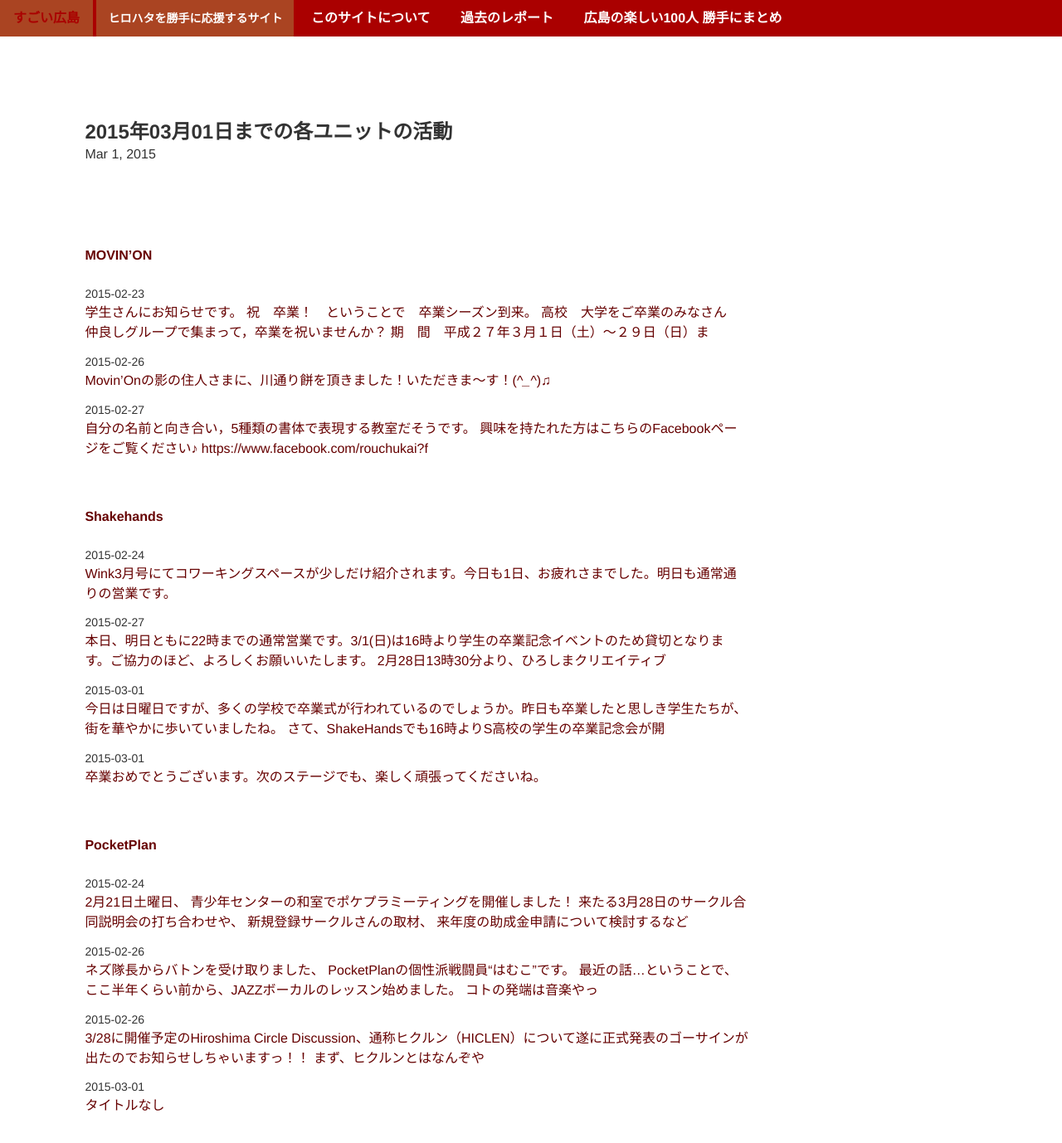
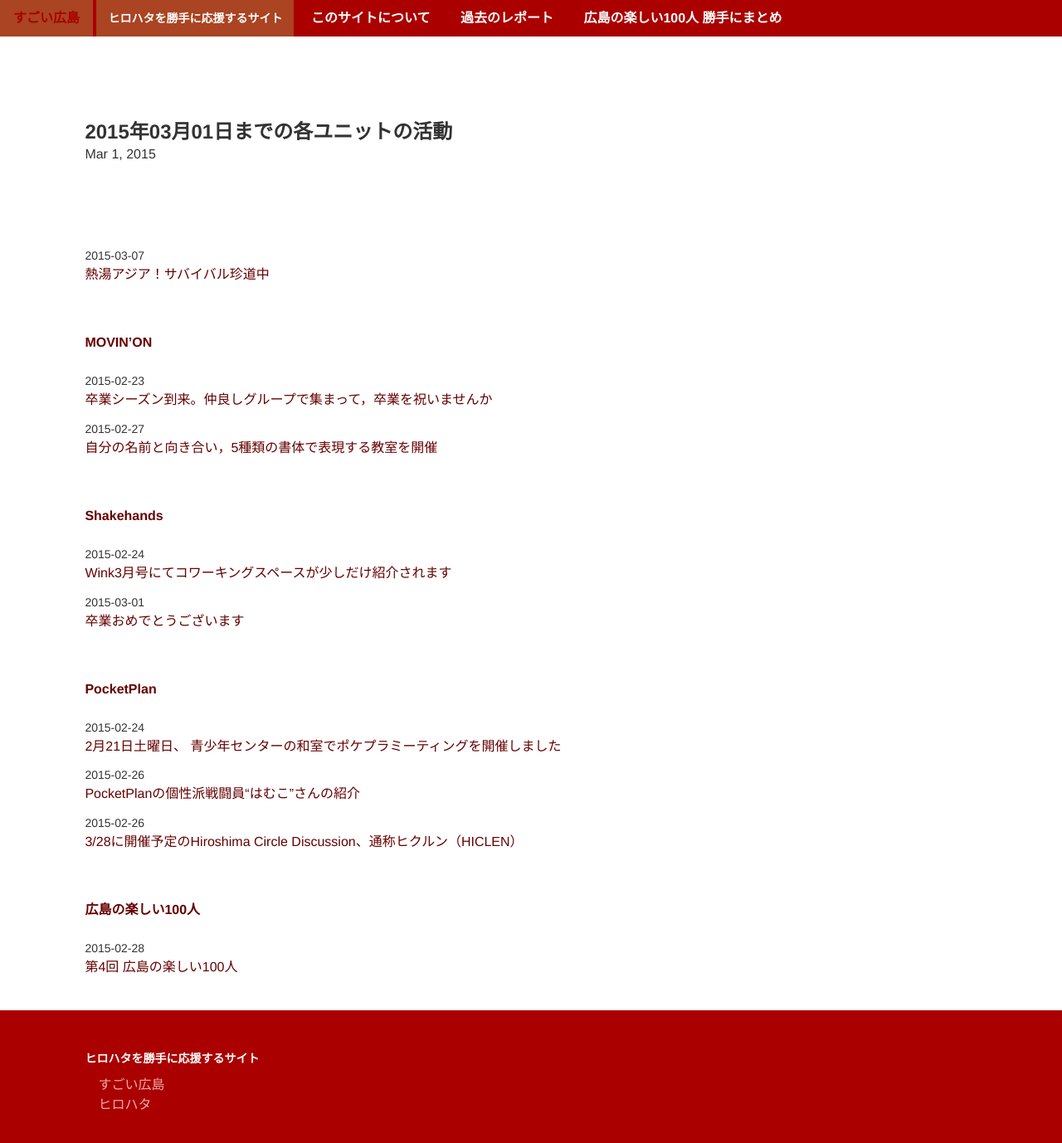
Before and after one commit to great-h/hirohata, a Jekyll site: the page built from _posts/2015-03-01-report.markdown, in a window 1280 px wide and 1400 px high. Shown: the top 1378 px of the window at 83% size. Built offline with Jekyll 4.4.1, drawn with Linux system fonts in a browser that asks for light colours; some of the changed text lies outside the part shown.

Commit message:
3月1日までの活動を整理

```diff
--- a/_posts/2015-03-01-report.markdown
+++ b/_posts/2015-03-01-report.markdown
@@ -4,46 +4,28 @@ title:  "2015年03月01日までの各ユニットの活動"
 date:   2015-03-01 00:00:00
 ---
 
+* 2015-03-07 [熱湯アジア！サバイバル珍道中](https://www.facebook.com/CoworkingShakeHands/posts/886034731447922)
 
 
 # [MOVIN'ON](http://coworking-hiroshima.com/)
 
-* 2015-02-23 [学生さんにお知らせです。  祝　卒業！　ということで　卒業シーズン到来。 高校　大学をご卒業のみなさん　仲良しグループで集まって，卒業を祝いませんか？  期　間　平成２７年３月１日（土）～２９日（日）ま](http://www.facebook.com/movinon.hiroshima/photos/a.723999867620794.1073741829.723399384347509/901731179847661/?type=1)
-* 2015-02-26 [Movin'Onの影の住人さまに、川通り餅を頂きました！いただきま〜す！(*^_^*)♫](http://www.facebook.com/movinon.hiroshima/posts/903299049690874)
-* 2015-02-27 [自分の名前と向き合い，5種類の書体で表現する教室だそうです。 興味を持たれた方はこちらのFacebookページをご覧ください♪  https://www.facebook.com/rouchukai?f](http://www.facebook.com/movinon.hiroshima/posts/903843696303076)
+* 2015-02-23 [卒業シーズン到来。仲良しグループで集まって，卒業を祝いませんか](http://www.facebook.com/movinon.hiroshima/photos/a.723999867620794.1073741829.723399384347509/901731179847661/?type=1)
+* 2015-02-27 [自分の名前と向き合い，5種類の書体で表現する教室を開催](http://www.facebook.com/movinon.hiroshima/posts/903843696303076)
 
 
 # [Shakehands](http://www.shakehands.jp/)
 
-* 2015-02-24 [Wink3月号にてコワーキングスペースが少しだけ紹介されます。今日も1日、お疲れさまでした。明日も通常通りの営業です。](http://www.facebook.com/CoworkingShakeHands/photos/a.633882023329862.1073741833.592127770838621/889430141108381/?type=1)
-* 2015-02-27 [本日、明日ともに22時までの通常営業です。3/1(日)は16時より学生の卒業記念イベントのため貸切となります。ご協力のほど、よろしくお願いいたします。 2月28日13時30分より、ひろしまクリエイティブ](http://www.facebook.com/CoworkingShakeHands/photos/a.624867490897982.1073741830.592127770838621/890961070955288/?type=1)
-* 2015-03-01 [今日は日曜日ですが、多くの学校で卒業式が行われているのでしょうか。昨日も卒業したと思しき学生たちが、街を華やかに歩いていましたね。  さて、ShakeHandsでも16時よりS高校の学生の卒業記念会が開](http://www.facebook.com/CoworkingShakeHands/posts/891927957525266)
-* 2015-03-01 [卒業おめでとうございます。次のステージでも、楽しく頑張ってくださいね。](http://www.facebook.com/CoworkingShakeHands/photos/a.633882023329862.1073741833.592127770838621/892049384179790/?type=1)
-
-
-
-
-
-
+* 2015-02-24 [Wink3月号にてコワーキングスペースが少しだけ紹介されます](http://www.facebook.com/CoworkingShakeHands/photos/a.633882023329862.1073741833.592127770838621/889430141108381/?type=1)
+* 2015-03-01 [卒業おめでとうございます](http://www.facebook.com/CoworkingShakeHands/photos/a.633882023329862.1073741833.592127770838621/892049384179790/?type=1)
 
 
 # [PocketPlan](http://pocketplan.wix.com/pocketplan)
 
-* 2015-02-24 [2月21日土曜日、 青少年センターの和室でポケプラミーティングを開催しました！ 来たる3月28日のサークル合同説明会の打ち合わせや、 新規登録サークルさんの取材、 来年度の助成金申請について検討するなど](http://www.facebook.com/PocketPlan/photos/a.581734955245814.1073741829.115520338533947/797115610374413/?type=1)
-* 2015-02-26 [ネズ隊長からバトンを受け取りました、 PocketPlanの個性派戦闘員“はむこ”です。  最近の話…ということで、 ここ半年くらい前から、JAZZボーカルのレッスン始めました。  コトの発端は音楽やっ](http://www.facebook.com/PocketPlan/posts/798095293609778)
-* 2015-02-26 [3/28に開催予定のHiroshima Circle Discussion、通称ヒクルン（HICLEN）について遂に正式発表のゴーサインが出たのでお知らせしちゃいますっ！！  まず、ヒクルンとはなんぞや](http://www.facebook.com/PocketPlan/photos/a.360483500704295.87237.115520338533947/797452697007371/?type=1)
-* 2015-03-01 [タイトルなし](http://www.facebook.com/events/1610253512526898/permalink/1610253515860231/)
+* 2015-02-24 [2月21日土曜日、 青少年センターの和室でポケプラミーティングを開催しました](http://www.facebook.com/PocketPlan/photos/a.581734955245814.1073741829.115520338533947/797115610374413/?type=1)
+* 2015-02-26 [PocketPlanの個性派戦闘員“はむこ”さんの紹介](http://www.facebook.com/PocketPlan/posts/798095293609778)
+* 2015-02-26 [3/28に開催予定のHiroshima Circle Discussion、通称ヒクルン（HICLEN）](http://www.facebook.com/PocketPlan/photos/a.360483500704295.87237.115520338533947/797452697007371/?type=1)
 
 
 # [広島の楽しい100人](https://www.facebook.com/h100parson)
 
-* 2015-02-28 [タイトルなし](http://www.facebook.com/events/718769384910836/permalink/718769388244169/)
-
-
-
-
-
-
-# [すごい広島](http://great-h.github.io/)
-
-* 2015-02-26 [タイトルなし](http://www.facebook.com/events/354125674792771/permalink/354125678126104/)
+* 2015-02-28 [第4回 広島の楽しい100人](http://www.facebook.com/events/718769384910836/permalink/718769388244169/)
```
Also changed, not shown: _stock.md (+2 -1 lines).
